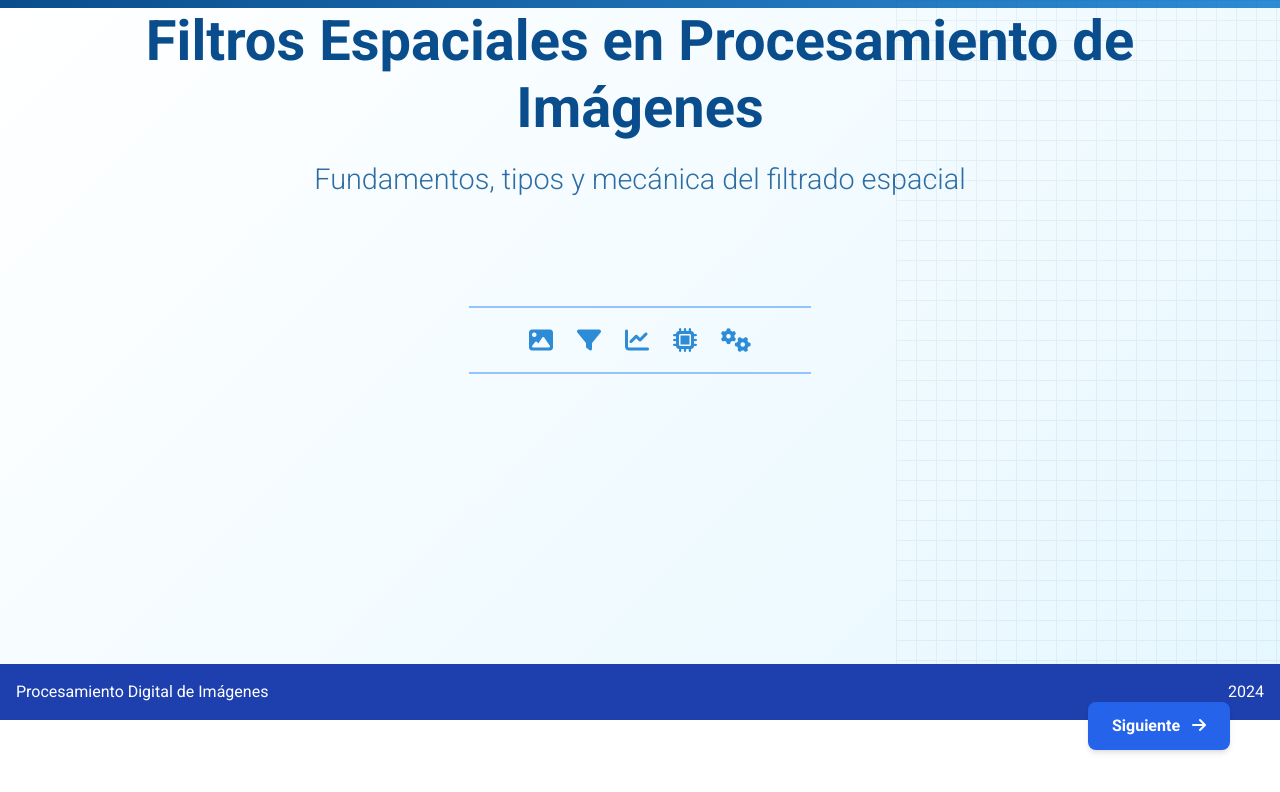
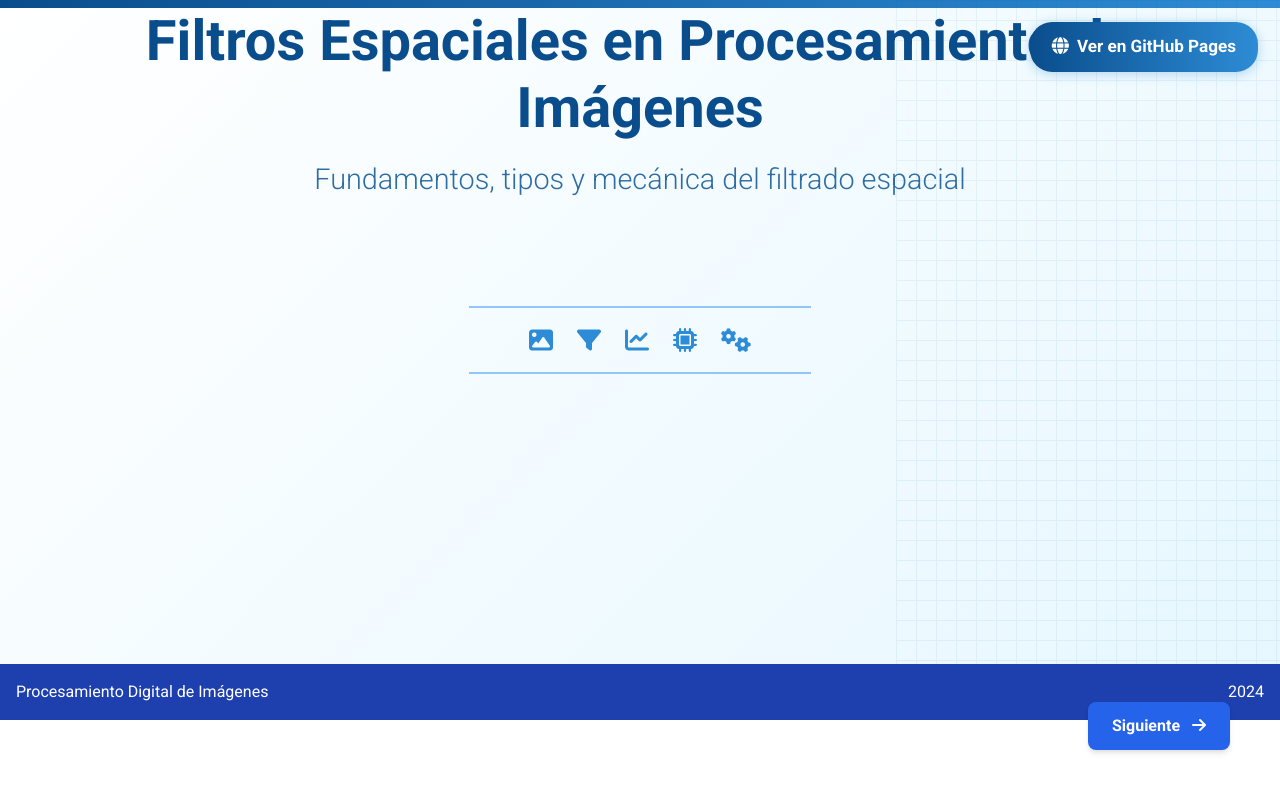
Before and after one commit to alfaalberto/Capitulo-3-final, a plain HTML site: page Tema_3_4_p1.html in a window 1280 px wide. Drawn offline with nearby package versions, Linux system fonts and the light colour scheme.

Commit message:
Agregado botón flotante 'Ver en GitHub Pages' en la presentación principal

```diff
--- a/Tema_3_4_p1.html
+++ b/Tema_3_4_p1.html
@@ -67,7 +67,13 @@
     </style>
 </head>
 <body>
-    <div class="slide flex flex-col">
+  <!-- Botón flotante GitHub Pages -->
+  <a href="https://alfaalberto.github.io/Capitulo-3-final/" target="_blank" aria-label="Ver en GitHub Pages" style="position:fixed;top:22px;right:22px;z-index:1000;text-decoration:none;">
+    <span style="background:linear-gradient(90deg,#0a4d8c,#2d8cd5);color:#fff;padding:12px 22px;border-radius:22px;font-weight:600;box-shadow:0 2px 12px #2d8cd555;font-size:1.07rem;transition:background 0.18s,transform 0.14s;display:inline-block;">
+      <i class="fas fa-globe" style="margin-right:8px;"></i>Ver en GitHub Pages
+    </span>
+  </a>
+  <div class="slide flex flex-col">
         <div class="accent-bar w-full"></div>
         <div class="grid-pattern"></div>
 
```
